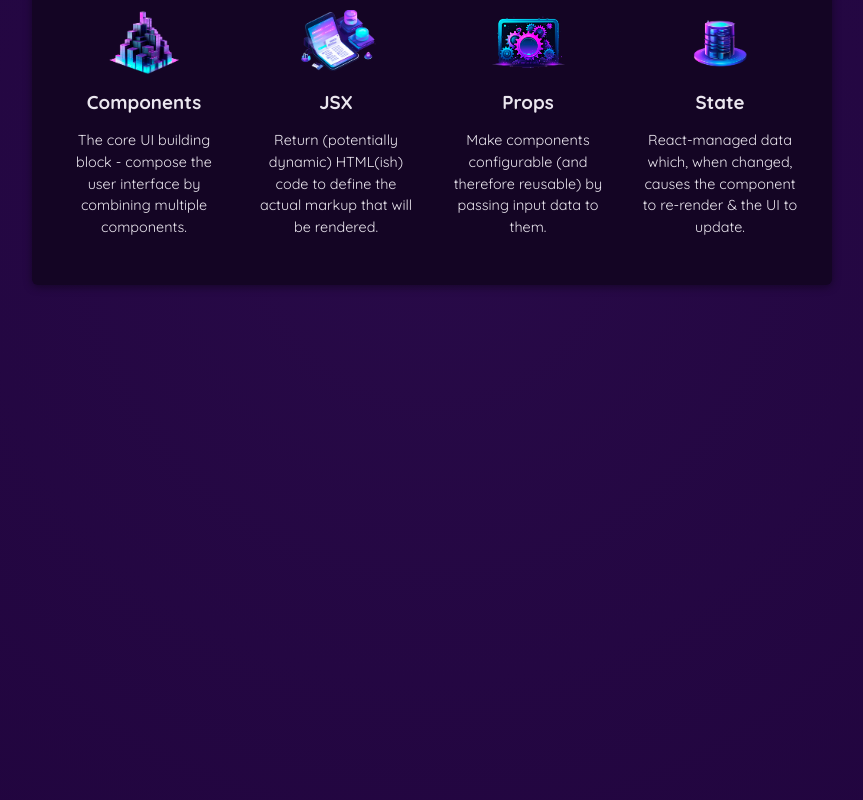
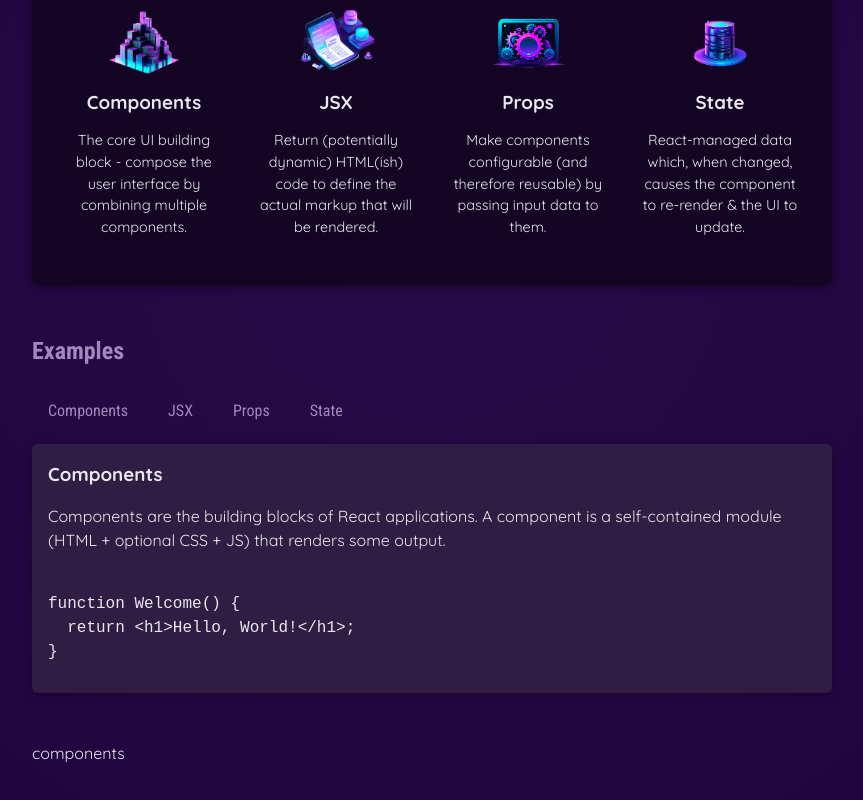
Before and after one commit to rizki10eka/React-Essencial, a React (Vite) app: page / in a window 1280 px wide. Shown: the part 414-1214 px from the top of the page, without its empty margins (208-1071 px from the left). Built offline with nearby package versions, Linux system fonts and the light colour scheme.

Commit message:
props example

```diff
--- a/src/App.jsx
+++ b/src/App.jsx
@@ -1,39 +1,23 @@
-import reactImg from './assets/react-core-concepts.png';
-import componentsImg from './assets/components.png';
-import { CORE_CONCEPTS } from './data';
+import { useState } from 'react';
 
-const reactDescriptions = ['Fundamental', 'Crucial', 'Core'];
-function getRandomInt(max) {
-  return Math.floor(Math.random() * (max + 1));
-}
-
-
-
-function Header() {
-  const description = reactDescriptions[getRandomInt(2)];
-  return (
-    <header>
-      <img src={reactImg} alt="Stylized atom" />
-      <h1>React Essentials</h1>
-      <p>
-        {description} React concepts you will need for almost any app you are
-        going to build!
-      </p>
-    </header>
-  );
-}
-
-function CoreConcept(props) {
-  return (
-    <li>
-      <img src={props.image} alt={props.title} />
-      <h3>{props.title}</h3>
-      <p>{props.description}</p>
-    </li>
-  );
-}
+import { CORE_CONCEPTS } from './data.js';
+import Header from './components/Header/Header.jsx';
+import CoreConcept from './components/CoreConcept.jsx';
+import TabButton from './components/TabButton.jsx';
+import { EXAMPLES } from './data.js';
 
 function App() {
+
+  const [ selectedTopic, setSelectedTopic ] = useState('components');
+
+  let tabContent = 'Please click a button';
+
+  function handleSelect(selectedButton) {
+    // selectedButton => 'components', 'jsx', 'props', 'state'
+    setSelectedTopic(selectedButton)
+    console.log(selectedTopic)
+  }
+
   return (
     <div>
       <Header />
@@ -51,6 +35,23 @@
             <CoreConcept {...CORE_CONCEPTS[3]} />
           </ul>
         </section>
+        <section id="examples">
+              <h2>Examples</h2>
+              <menu>
+                <TabButton onSelect={() => handleSelect('components')}>Components</TabButton>
+                <TabButton onSelect={() => handleSelect('jsx')}>JSX</TabButton>
+                <TabButton onSelect={() => handleSelect('props')}>Props</TabButton>
+                <TabButton onSelect={() => handleSelect('state')}>State</TabButton>
+              </menu>
+              <div id="tab-content">
+                <h3>{EXAMPLES[selectedTopic].title}</h3>
+                <p>{EXAMPLES[selectedTopic].description}</p>
+                <pre>
+                  <code>{EXAMPLES[selectedTopic].code}</code>
+                </pre>
+              </div>
+        </section>
+            {selectedTopic}
       </main>
     </div>
   );
--- /dev/null
+++ b/src/components/CoreConcept.css
@@ -0,0 +1,43 @@
+
+#core-concepts {
+    padding: 2rem;
+    border-radius: 6px;
+    background-color: #140524;
+    box-shadow: 0 2px 8px rgba(0, 0, 0, 0.4);
+  }
+
+  main h2 {
+    text-align: center;
+    font-family: "Roboto Condensed", sans-serif;
+    margin: 0 0 1.5rem 0;
+    color: #a18aba;
+  }
+
+  #core-concepts ul {
+    list-style: none;
+    padding: 0;
+    margin: 0;
+    display: flex;
+    gap: 2rem;
+    flex-wrap: wrap;
+    justify-content: center;
+  }
+
+  #core-concepts li {
+    width: 10rem;
+    text-align: center;
+  }
+
+  #core-concepts li img {
+    height: 4rem;
+    width: 6rem;
+    object-fit: cover;
+  }
+
+  #core-concepts li h3 {
+    margin: 0.5rem 0;
+  }
+
+  #core-concepts li p {
+    font-size: 0.9rem;
+  }
--- /dev/null
+++ b/src/components/CoreConcept.jsx
@@ -0,0 +1,11 @@
+import './CoreConcept.css';
+
+export default function CoreConcept(props) {
+    return (
+      <li>
+        <img src={props.image} alt={props.title} />
+        <h3>{props.title}</h3>
+        <p>{props.description}</p>
+      </li>
+    );
+  }
--- /dev/null
+++ b/src/components/Header/Header.css
@@ -0,0 +1,27 @@
+header {
+    text-align: center;
+    margin: 3rem 0;
+}
+
+header img {
+    height: 5rem;
+    width: 10rem;
+    object-fit: cover;
+}
+
+header h1 {
+    margin: 0;
+    font-family: "Roboto Condensed", sans-serif;
+    font-size: 5rem;
+    background: linear-gradient(40deg, #ea00ff, #ea00ff, #03d5ff, #03d5ff);
+    -webkit-background-clip: text;
+    -webkit-text-fill-color: transparent;
+    filter: drop-shadow(0 2px 8px rgba(0, 0, 0, 0.5));
+}
+
+header p {
+    margin: 0;
+    font-size: 1.25rem;
+    color: #8964b0;
+    font-family: "Roboto Condensed", sans-serif;
+}
--- /dev/null
+++ b/src/components/Header/Header.jsx
@@ -0,0 +1,25 @@
+import reactImg from '../../assets/react-core-concepts.png';
+// import componentsImg from './assets/components.png';
+import './Header.css';
+
+const reactDescriptions = ['Fundamental', 'Crucial', 'Core'];
+
+function getRandomInt(max) {
+    return Math.floor(Math.random() * (max + 1));
+}
+
+
+export default function Header() {
+    const description = reactDescriptions[getRandomInt(2)];
+    return (
+        <header>
+            <img src={reactImg} alt="Stylized atom" />
+            <h1>React Essentials</h1>
+            <p>
+                {description} React concepts you will need for almost any app you are
+                going to build!
+            </p>
+        </header>
+
+    );
+}
--- /dev/null
+++ b/src/components/TabButton.jsx
@@ -0,0 +1,13 @@
+export default function CoreConcept({ children, onSelect }) {
+
+    // function handleClick() {
+    //     console.log('hello world !!')
+    // }
+
+    return (
+    <li>
+        <button onClick={onSelect}>
+            {children}
+        </button>
+    </li>);
+}
--- a/src/data.js
+++ b/src/data.js
@@ -29,3 +29,54 @@
       'React-managed data which, when changed, causes the component to re-render & the UI to update.',
   },
 ];
+
+export const EXAMPLES = {
+  components: {
+    title: 'Components',
+    description:
+      'Components are the building blocks of React applications. A component is a self-contained module (HTML + optional CSS + JS) that renders some output.',
+    code: `
+function Welcome() {
+  return <h1>Hello, World!</h1>;
+}`,
+  },
+  jsx: {
+    title: 'JSX',
+    description:
+      'JSX is a syntax extension to JavaScript. It is similar to a template language, but it has full power of JavaScript (e.g., it may output dynamic content).',
+    code: `
+<div>
+  <h1>Welcome {userName}</h1>
+  <p>Time to learn React!</p>
+</div>`,
+  },
+  props: {
+    title: 'Props',
+    description:
+      'Components accept arbitrary inputs called props. They are like function arguments.',
+    code: `
+function Welcome(props) {
+  return <h1>Hello, {props.name}</h1>;
+}`,
+  },
+  state: {
+    title: 'State',
+    description:
+      'State allows React components to change their output over time in response to user actions, network responses, and anything else.',
+    code: `
+function Counter() {
+  const [isVisible, setIsVisible] = useState(false);
+
+  function handleClick() {
+    setIsVisible(true);
+  }
+
+  return (
+    <div>
+      <button onClick={handleClick}>Show Details</button>
+      {isVisible && <p>Amazing details!</p>}
+    </div>
+  );
+}`,
+  },
+};
--- a/src/index.css
+++ b/src/index.css
@@ -19,33 +19,6 @@
   min-height: 80rem;
 }
 
-header {
-  text-align: center;
-  margin: 3rem 0;
-}
-
-header img {
-  height: 5rem;
-  width: 10rem;
-  object-fit: cover;
-}
-
-header h1 {
-  margin: 0;
-  font-family: "Roboto Condensed", sans-serif;
-  font-size: 5rem;
-  background: linear-gradient(40deg, #ea00ff, #ea00ff, #03d5ff, #03d5ff);
-  -webkit-background-clip: text;
-  -webkit-text-fill-color: transparent;
-  filter: drop-shadow(0 2px 8px rgba(0, 0, 0, 0.5));
-}
-
-header p {
-  margin: 0;
-  font-size: 1.25rem;
-  color: #8964b0;
-  font-family: "Roboto Condensed", sans-serif;
-}
 
 main {
   width: 90%;
@@ -53,48 +26,6 @@
   margin: auto;
 }
 
-#core-concepts {
-  padding: 2rem;
-  border-radius: 6px;
-  background-color: #140524;
-  box-shadow: 0 2px 8px rgba(0, 0, 0, 0.4);
-}
-
-main h2 {
-  text-align: center;
-  font-family: "Roboto Condensed", sans-serif;
-  margin: 0 0 1.5rem 0;
-  color: #a18aba;
-}
-
-#core-concepts ul {
-  list-style: none;
-  padding: 0;
-  margin: 0;
-  display: flex;
-  gap: 2rem;
-  flex-wrap: wrap;
-  justify-content: center;
-}
-
-#core-concepts li {
-  width: 10rem;
-  text-align: center;
-}
-
-#core-concepts li img {
-  height: 4rem;
-  width: 6rem;
-  object-fit: cover;
-}
-
-#core-concepts li h3 {
-  margin: 0.5rem 0;
-}
-
-#core-concepts li p {
-  font-size: 0.9rem;
-}
 
 #examples {
   margin: 3rem auto;
```
